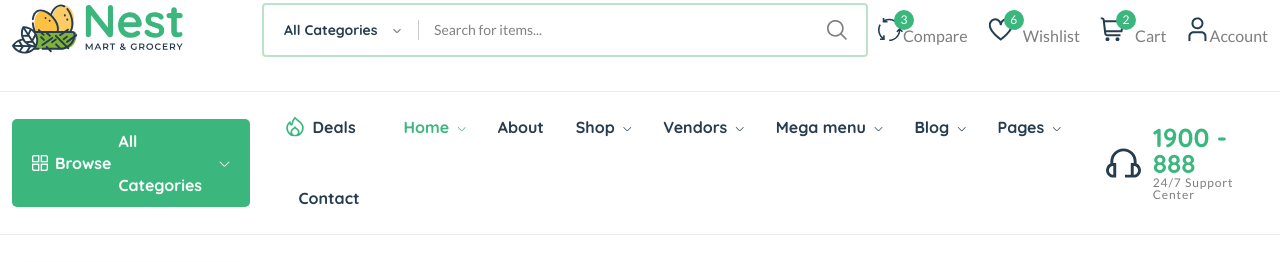
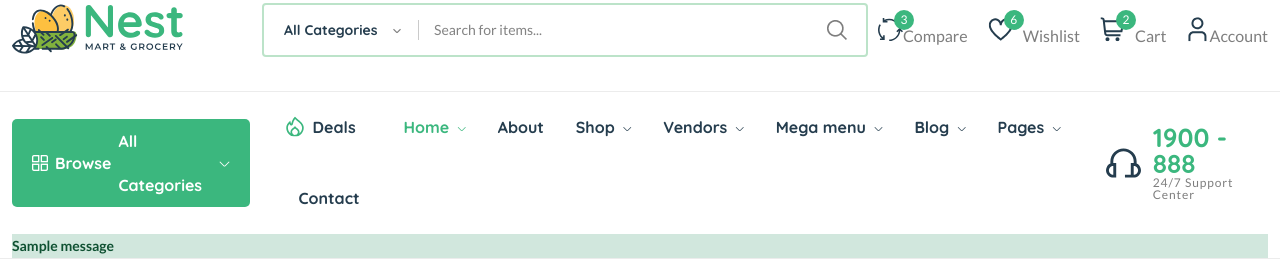
Before and after one commit to officialjwise/djangoEcommerce, a Django app: page / in a window 1280 px wide. Shown: the part 79-341 px from the top of the page. Run offline with Django 5.2, Linux system fonts and the light colour scheme; tables that the repository leaves empty hold one stand-in row (values such as "Sample post"); one stand-in notice (Sample message) is shown; parts of the project's set-up code (start-up, migrations or seed data) failed here and were passed over; some libraries are stand-ins or nearby versions.

Commit message:
Added Jquery to close all the alert messages in 3s

```diff
--- a/templates/partials/base.html
+++ b/templates/partials/base.html
@@ -17,6 +17,9 @@
     <!-- Template CSS -->
     <link rel="stylesheet" href="{% static 'assets/css/plugins/slider-range.css' %}" />
     <link rel="stylesheet" href="{% static 'assets/css/main.css' %}?v=5.6" />
+    <!-- Jquery -->
+    <script src="https://ajax.googleapis.com/ajax/libs/jquery/3.7.1/jquery.min.js"></script>
+    <script src="https://cdn.jsdelivr.net/npm/bootstrap@5.3.0/dist/js/bootstrap.bundle.min.js"></script>
 
 </head>
 
@@ -623,6 +626,22 @@
                         </div>
                     </div>
                 </div>
+                {% if messages %}
+                    {% for message in messages %}
+                        <div class="alert-{{ message.tags }}">
+                            <strong>{{ message }}</strong>
+                        </div>
+
+                    {% endfor %}
+
+                {% endif %}
+                <script>
+                    $(document).ready(function(){
+                        setTimeout(function(){
+                            $(".alert").alert("close");
+                        }, 3000);
+                    });
+                </script>
             </div>
         </div>
     </header>
@@ -642,7 +661,7 @@
                                     Stay home & get your daily <br />
                                     needs from our shop
                                 </h2>
-                                <p class="mb-45">Start You'r Daily Shopping with <span class="text-brand">Nest Mart</span></p>
+                                <p class="mb-45">Start Your Daily Shopping with <span class="text-brand">Nest Mart</span></p>
                                 <form class="form-subcriber d-flex">
                                     <input type="email" placeholder="Your emaill address" />
                                     <button class="btn" type="submit">Subscribe</button>
```
